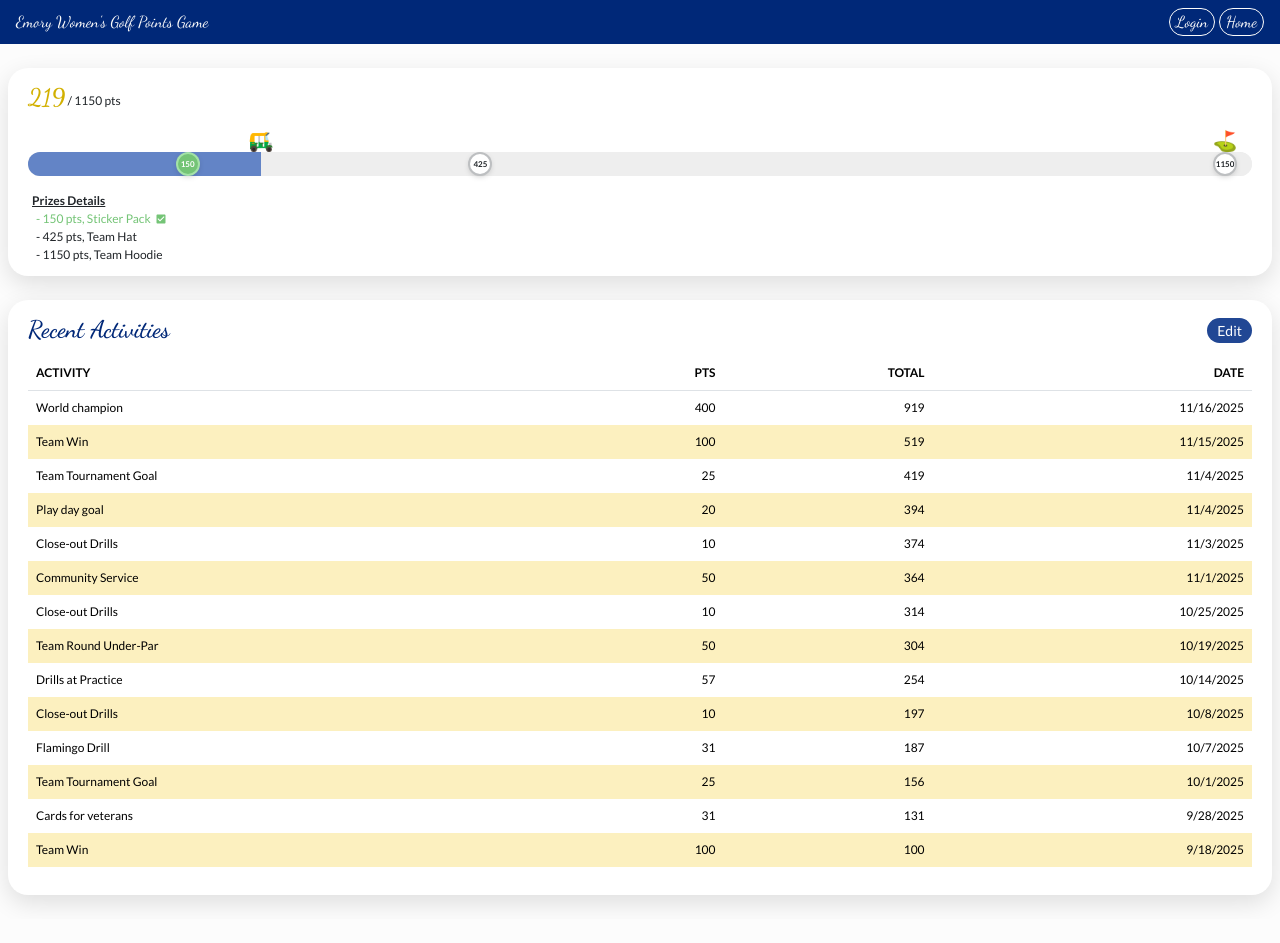
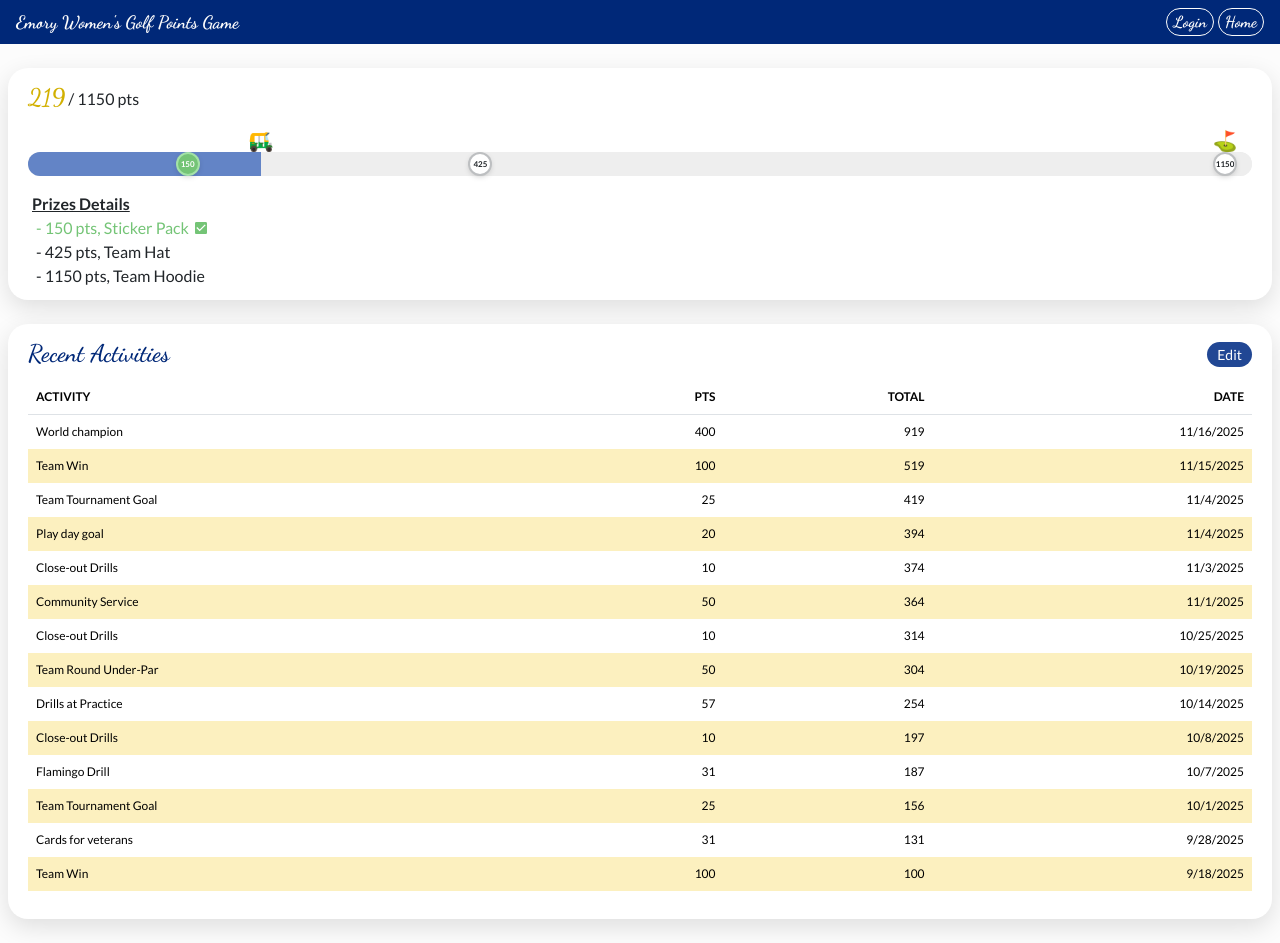
Before and after one commit to Z1M000/EwgWeb2.0, a React (Vite) app in the folder frontend/ewgweb2.0/: page / in a window 1280 px wide. Before the commit the page ends 919 px from the top, so only its background shows below. Built offline with nearby package versions, Linux system fonts and the light colour scheme.

Commit message:
font size updated

```diff
--- a/frontend/ewgweb2.0/src/components/Header.css
+++ b/frontend/ewgweb2.0/src/components/Header.css
@@ -9,6 +9,7 @@
   border-radius: 999px;
   font-size: 16px;
   font-family: var(--title-font);
+  font-weight: 700;
 }
 
 .nav-btn:hover {
@@ -23,6 +24,7 @@
 
 .brand-text {
   font-family: var(--title-font);
-  font-size: 16px;
+  font-size: 18px;
+  font-weight: 700;
   color: var(--off-white);
 }
--- a/frontend/ewgweb2.0/src/components/Roadmap.css
+++ b/frontend/ewgweb2.0/src/components/Roadmap.css
@@ -13,7 +13,7 @@
 }
 
 .score-label {
-  font-size: 12px;
+  font-size: 16px;
   /* color: var(--gray); */
 }
 
@@ -106,7 +106,7 @@
   margin-left: 4px;
   display: flex;
   align-items: center;
-  font-size: 12px;
+  font-size: 16px;
   /* color: var(--gray); */
 }
 
@@ -120,7 +120,7 @@
 }
 
 .prize-title {
-  font-size: 12px;
+  font-size: 16px;
   font-weight: 600;
   /* color: var(--gray); */
   text-decoration: underline;
```
